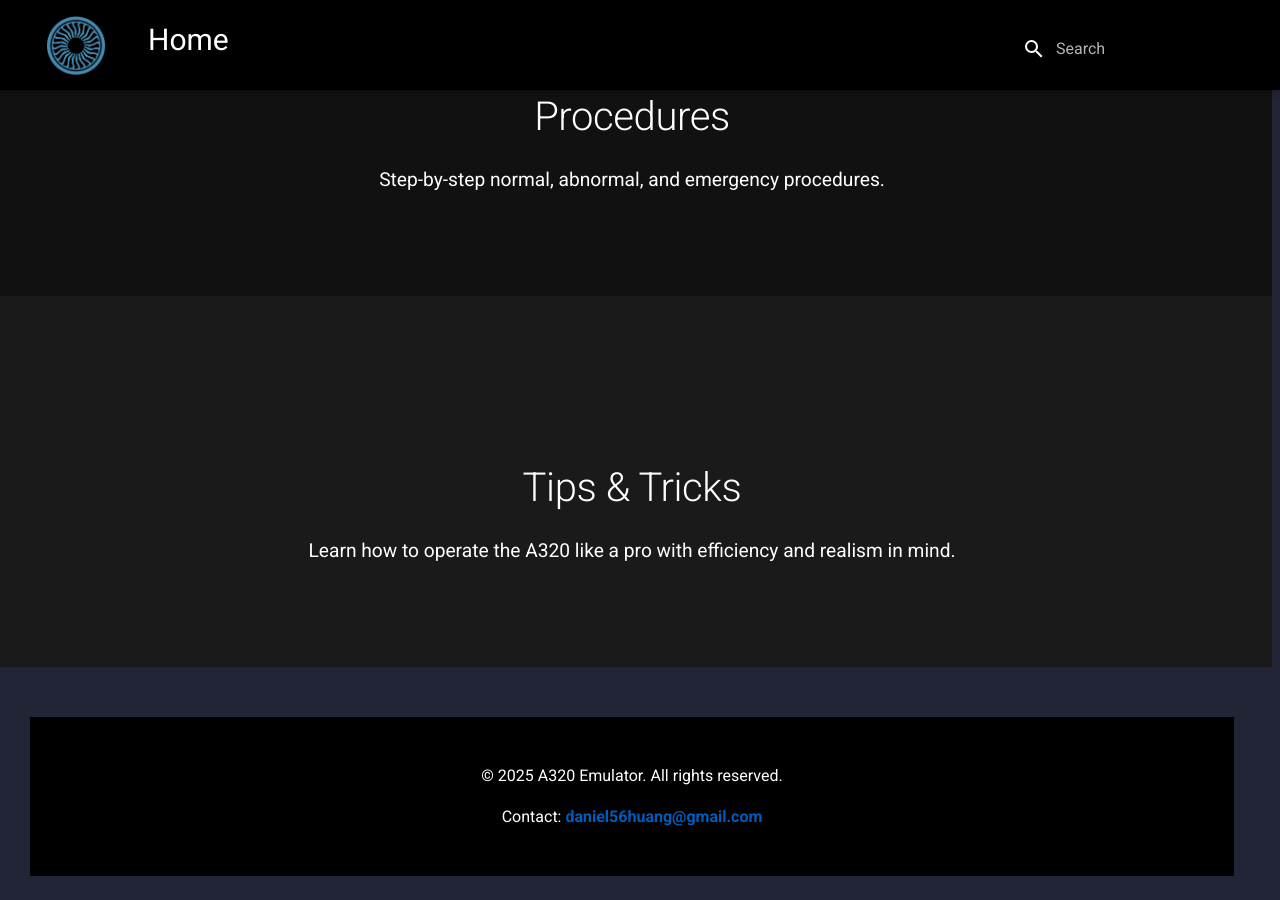
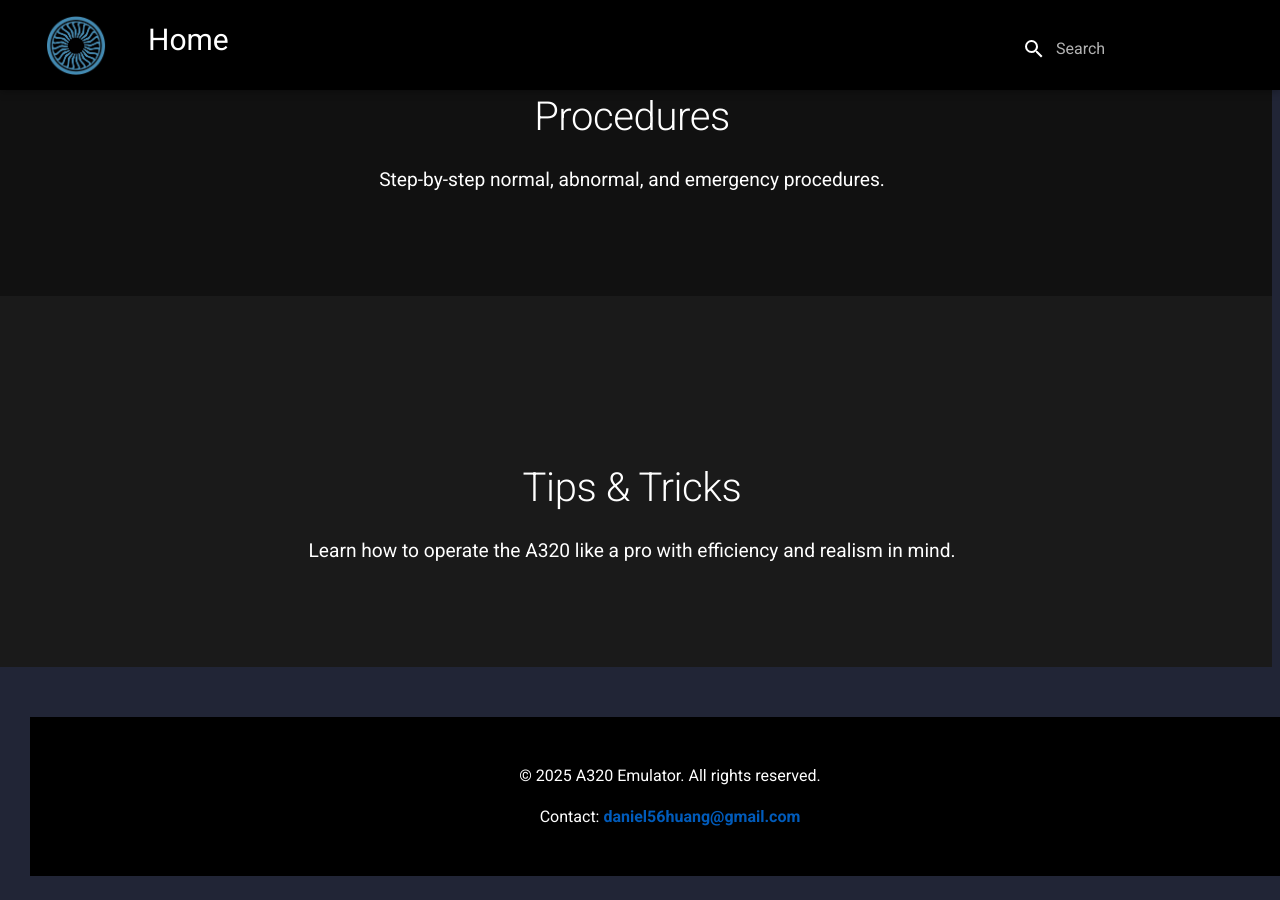
Before and after one commit to danhuaflx-56/A320-emulator, an MkDocs documentation site: the page built from docs/index.md, in a window 1280 px wide and 900 px high, scrolled down 1405 px. Built offline with MkDocs 1.6.1 and Material for MkDocs 9.7.7, drawn with Linux system fonts in a browser that asks for light colours.

Commit message:
Update index.md

```diff
--- a/docs/index.md
+++ b/docs/index.md
@@ -94,9 +94,9 @@
 </div>
 
 <!-- Footer Banner -->
-<div class="footer-banner" style="width: 100%; position: relative;">
-  <div class="footer-content" style="max-width:1000px; margin:0 auto; padding:10px 20px;">
+<footer class="footer-banner">
+  <div class="footer-content" style="margin:0 auto; padding:10px 20px;">
     <p>© 2025 A320 Emulator. All rights reserved.</p>
     <p>Contact: <a href="mailto:daniel56huang@gmail.com">daniel56huang@gmail.com</a></p>
   </div>
-</div>
+</footer>
```
